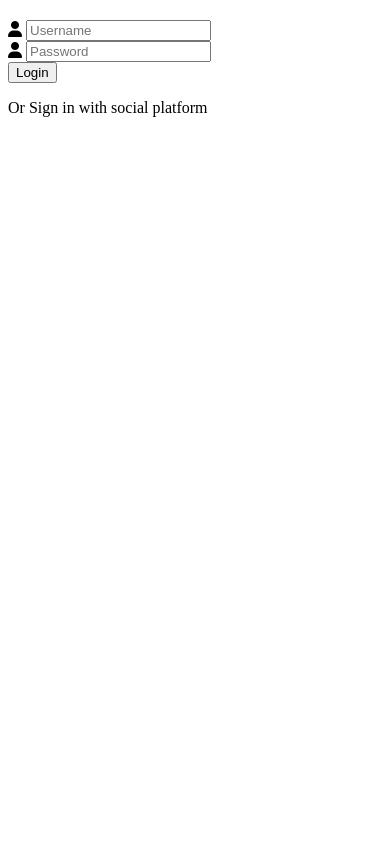
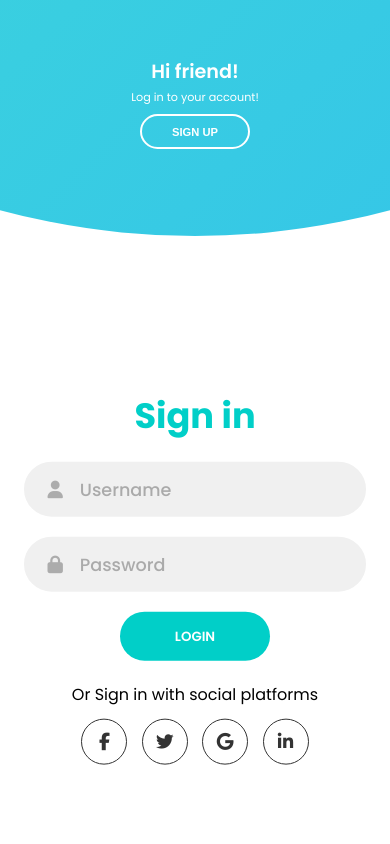
Before and after one commit to SoleTancredi/registration-and--login-form, a plain HTML site: page frontend/index.html in a window 390 px wide. Drawn offline with Linux system fonts and the light colour scheme.

Commit message:
developments on the front

```diff
--- a/frontend/app.js
+++ b/frontend/app.js
@@ -0,0 +1,11 @@
+const sign_in_btn = document.querySelector("#sign-in-btn");
+const sign_up_btn = document.querySelector("#sign-up-btn");
+const container = document.querySelector(".container");
+
+sign_up_btn.addEventListener("click", () => {
+  container.classList.add("sign-up-mode");
+});
+
+sign_in_btn.addEventListener("click", () => {
+  container.classList.remove("sign-up-mode");
+});
--- a/frontend/index.html
+++ b/frontend/index.html
@@ -1,38 +1,108 @@
 <!DOCTYPE html>
 <html lang="en">
   <head>
-    <meta charset="UTF-8">
-    <meta http-equiv="X-UA-Compatible" content="IE=edge">
-    <meta name="viewport" content="width=device-width, initial-scale=1.0">
+    <meta charset="UTF-8" />
+    <meta name="viewport" content="width=device-width, initial-scale=1.0" />
     <script
       src="https://kit.fontawesome.com/64d58efce2.js"
       crossorigin="anonymous"
     ></script>
-    <title>SignIn And SignUp Form</title>
+    <link rel="stylesheet" href="style.css" />
+    <title>Sign in & Sign up Form</title>
   </head>
   <body>
     <div class="container">
       <div class="forms-container">
         <div class="signin-signup">
-            <form action="" class="sign-in-form">
-                <h2 class="title"></h2>
+          <form action="#" class="sign-in-form">
+            <h2 class="title">Sign in</h2>
             <div class="input-field">
               <i class="fas fa-user"></i>
-                    <input type="text" placeholder="Username">
+              <input type="text" placeholder="Username" />
             </div>
             <div class="input-field">
+              <i class="fas fa-lock"></i>
+              <input type="password" placeholder="Password" />
+            </div>
+            <input type="submit" value="Login" class="btn solid" />
+            <p class="social-text">Or Sign in with social platforms</p>
+            <div class="social-media">
+              <a href="#" class="social-icon">
+                <i class="fab fa-facebook-f"></i>
+              </a>
+              <a href="#" class="social-icon">
+                <i class="fab fa-twitter"></i>
+              </a>
+              <a href="#" class="social-icon">
+                <i class="fab fa-google"></i>
+              </a>
+              <a href="#" class="social-icon">
+                <i class="fab fa-linkedin-in"></i>
+              </a>
+            </div>
+          </form>
+          <form action="#" class="sign-up-form">
+            <h2 class="title">Sign up</h2>
+            <div class="input-field">
               <i class="fas fa-user"></i>
-                    <input type="password" placeholder="Password">
+              <input type="text" placeholder="Username" />
             </div>
-                <input type="submit" value="Login" class="btn solid">
-
-                <p class="social-text">Or Sign in with social platform</p>
+            <div class="input-field">
+              <i class="fas fa-envelope"></i>
+              <input type="email" placeholder="Email" />
+            </div>
+            <div class="input-field">
+              <i class="fas fa-lock"></i>
+              <input type="password" placeholder="Password" />
+            </div>
+            <input type="submit" class="btn" value="Sign up" />
+            <p class="social-text">Or Sign up with social platforms</p>
             <div class="social-media">
-                    <a href="" class="social-media"></a>
+              <a href="#" class="social-icon">
+                <i class="fab fa-facebook-f"></i>
+              </a>
+              <a href="#" class="social-icon">
+                <i class="fab fa-twitter"></i>
+              </a>
+              <a href="#" class="social-icon">
+                <i class="fab fa-google"></i>
+              </a>
+              <a href="#" class="social-icon">
+                <i class="fab fa-linkedin-in"></i>
+              </a>
             </div>
           </form>
         </div>
       </div>
+
+      <div class="panels-container">
+        <div class="panel left-panel">
+          <div class="content">
+            <h3>Hi friend!</h3>
+            <p>
+                Log in to your account!
+            </p>
+            <button class="btn transparent" id="sign-up-btn">
+              Sign up
+            </button>
           </div>
+          <img src="img/signup.svg" class="image" alt="" />
+        </div>
+        <div class="panel right-panel">
+          <div class="content">
+            <h3>Welcome!</h3>
+            <p>
+                Complete the registration form or log in with one of the other options and be part of this community
+            </p>
+            <button class="btn transparent" id="sign-in-btn">
+              Sign in
+            </button>
+          </div>
+          <img src="img/signin2.svg" class="image" alt="" />
+        </div>
+      </div>
+    </div>
+
+    <script src="app.js"></script>
   </body>
 </html>
--- a/frontend/style.css
+++ b/frontend/style.css
@@ -0,0 +1,400 @@
+@import url("https://fonts.googleapis.com/css2?family=Poppins:wght@200;300;400;500;600;700;800&display=swap");
+
+* {
+    margin: 0;
+    padding: 0;
+    box-sizing: border-box;
+  }
+
+  body,
+  input {
+    font-family: "Poppins", sans-serif;
+  }
+
+  .container {
+    position: relative;
+    width: 100%;
+    background-color: #fff;
+    min-height: 100vh;
+    overflow: hidden;
+  }
+
+  .forms-container {
+    position: absolute;
+    width: 100%;
+    height: 100%;
+    top: 0;
+    left: 0;
+  }
+
+  .signin-signup {
+    position: absolute;
+    top: 50%;
+    transform: translate(-50%, -50%);
+    left: 75%;
+    width: 50%;
+    transition: 1s 0.7s ease-in-out;
+    display: grid;
+    grid-template-columns: 1fr;
+    z-index: 5;
+  }
+
+  form {
+    display: flex;
+    align-items: center;
+    justify-content: center;
+    flex-direction: column;
+    padding: 0rem 5rem;
+    transition: all 0.2s 0.7s;
+    overflow: hidden;
+    grid-column: 1 / 2;
+    grid-row: 1 / 2;
+  }
+
+  form.sign-up-form {
+    opacity: 0;
+    z-index: 1;
+  }
+
+  form.sign-in-form {
+    z-index: 2;
+  }
+
+  .title {
+    font-size: 2.2rem;
+    color: #01cfc8;
+    margin-bottom: 10px;
+  }
+
+  .input-field {
+    max-width: 380px;
+    width: 100%;
+    background-color: #f0f0f0;
+    margin: 10px 0;
+    height: 55px;
+    border-radius: 55px;
+    display: grid;
+    grid-template-columns: 15% 85%;
+    padding: 0 0.4rem;
+    position: relative;
+  }
+
+  .input-field i {
+    text-align: center;
+    line-height: 55px;
+    color: #acacac;
+    transition: 0.5s;
+    font-size: 1.1rem;
+  }
+
+  .input-field input {
+    background: none;
+    outline: none;
+    border: none;
+    line-height: 1;
+    font-weight: 600;
+    font-size: 1.1rem;
+    color: #333;
+  }
+
+  .input-field input::placeholder {
+    color: #aaa;
+    font-weight: 500;
+  }
+
+  .social-text {
+    padding: 0.7rem 0;
+    font-size: 1rem;
+  }
+
+  .social-media {
+    display: flex;
+    justify-content: center;
+  }
+
+  .social-icon {
+    height: 46px;
+    width: 46px;
+    display: flex;
+    justify-content: center;
+    align-items: center;
+    margin: 0 0.45rem;
+    color: #333;
+    border-radius: 50%;
+    border: 1px solid #333;
+    text-decoration: none;
+    font-size: 1.1rem;
+    transition: 0.3s;
+  }
+
+  .social-icon:hover {
+    color: #4481eb;
+    border-color: #4481eb;
+  }
+
+  .btn {
+    width: 150px;
+    background-color: #01cfc8;
+    border: none;
+    outline: none;
+    height: 49px;
+    border-radius: 49px;
+    color: #fff;
+    text-transform: uppercase;
+    font-weight: 600;
+    margin: 10px 0;
+    cursor: pointer;
+    transition: 0.5s;
+  }
+
+  .btn:hover {
+    background-color: #4d84e2;
+  }
+  .panels-container {
+    position: absolute;
+    height: 100%;
+    width: 100%;
+    top: 0;
+    left: 0;
+    display: grid;
+    grid-template-columns: repeat(2, 1fr);
+  }
+
+  .container:before {
+    content: "";
+    position: absolute;
+    height: 2000px;
+    width: 2000px;
+    top: -10%;
+    right: 48%;
+    transform: translateY(-50%);
+    background-image: linear-gradient(-45deg, #32c0ec 0%, #45e6ce 100%);
+    transition: 1.8s ease-in-out;
+    border-radius: 50%;
+    z-index: 6;
+  }
+
+  .image {
+    width: 100%;
+    transition: transform 1.1s ease-in-out;
+    transition-delay: 0.4s;
+  }
+
+  .panel {
+    display: flex;
+    flex-direction: column;
+    align-items: flex-end;
+    justify-content: space-around;
+    text-align: center;
+    z-index: 6;
+  }
+
+  .left-panel {
+    pointer-events: all;
+    padding: 3rem 17% 2rem 12%;
+  }
+
+  .right-panel {
+    pointer-events: none;
+    padding: 3rem 12% 2rem 17%;
+  }
+
+  .panel .content {
+    color: #fff;
+    transition: transform 0.9s ease-in-out;
+    transition-delay: 0.6s;
+  }
+
+  .panel h3 {
+    font-weight: 600;
+    line-height: 1;
+    font-size: 1.5rem;
+  }
+
+  .panel p {
+    font-size: 0.95rem;
+    padding: 0.7rem 0;
+  }
+
+  .btn.transparent {
+    margin: 0;
+    background: none;
+    border: 2px solid #fff;
+    width: 130px;
+    height: 41px;
+    font-weight: 600;
+    font-size: 0.8rem;
+  }
+
+  .right-panel .image,
+  .right-panel .content {
+    transform: translateX(800px);
+  }
+
+  /* ANIMATION */
+
+  .container.sign-up-mode:before {
+    transform: translate(100%, -50%);
+    right: 52%;
+  }
+
+  .container.sign-up-mode .left-panel .image,
+  .container.sign-up-mode .left-panel .content {
+    transform: translateX(-800px);
+  }
+
+  .container.sign-up-mode .signin-signup {
+    left: 25%;
+  }
+
+  .container.sign-up-mode form.sign-up-form {
+    opacity: 1;
+    z-index: 2;
+  }
+
+  .container.sign-up-mode form.sign-in-form {
+    opacity: 0;
+    z-index: 1;
+  }
+
+  .container.sign-up-mode .right-panel .image,
+  .container.sign-up-mode .right-panel .content {
+    transform: translateX(0%);
+  }
+
+  .container.sign-up-mode .left-panel {
+    pointer-events: none;
+  }
+
+  .container.sign-up-mode .right-panel {
+    pointer-events: all;
+  }
+
+  @media (max-width: 870px) {
+    .container {
+      min-height: 800px;
+      height: 100vh;
+    }
+    .signin-signup {
+      width: 100%;
+      top: 95%;
+      transform: translate(-50%, -100%);
+      transition: 1s 0.8s ease-in-out;
+    }
+
+    .signin-signup,
+    .container.sign-up-mode .signin-signup {
+      left: 50%;
+    }
+
+    .panels-container {
+      grid-template-columns: 1fr;
+      grid-template-rows: 1fr 2fr 1fr;
+    }
+
+    .panel {
+      flex-direction: row;
+      justify-content: space-around;
+      align-items: center;
+      padding: 2.5rem 8%;
+      grid-column: 1 / 2;
+    }
+
+    .right-panel {
+      grid-row: 3 / 4;
+    }
+
+    .left-panel {
+      grid-row: 1 / 2;
+    }
+
+    .image {
+      width: 200px;
+      transition: transform 0.9s ease-in-out;
+      transition-delay: 0.6s;
+    }
+
+    .panel .content {
+      padding-right: 15%;
+      transition: transform 0.9s ease-in-out;
+      transition-delay: 0.8s;
+    }
+
+    .panel h3 {
+      font-size: 1.2rem;
+    }
+
+    .panel p {
+      font-size: 0.7rem;
+      padding: 0.5rem 0;
+    }
+
+    .btn.transparent {
+      width: 110px;
+      height: 35px;
+      font-size: 0.7rem;
+    }
+
+    .container:before {
+      width: 1500px;
+      height: 1500px;
+      transform: translateX(-50%);
+      left: 30%;
+      bottom: 68%;
+      right: initial;
+      top: initial;
+      transition: 2s ease-in-out;
+    }
+
+    .container.sign-up-mode:before {
+      transform: translate(-50%, 100%);
+      bottom: 32%;
+      right: initial;
+    }
+
+    .container.sign-up-mode .left-panel .image,
+    .container.sign-up-mode .left-panel .content {
+      transform: translateY(-300px);
+    }
+
+    .container.sign-up-mode .right-panel .image,
+    .container.sign-up-mode .right-panel .content {
+      transform: translateY(0px);
+    }
+
+    .right-panel .image,
+    .right-panel .content {
+      transform: translateY(300px);
+    }
+
+    .container.sign-up-mode .signin-signup {
+      top: 5%;
+      transform: translate(-50%, 0);
+    }
+  }
+
+  @media (max-width: 570px) {
+    form {
+      padding: 0 1.5rem;
+    }
+
+    .image {
+      display: none;
+    }
+    .panel .content {
+      padding: 0.5rem 1rem;
+    }
+    .container {
+      padding: 1.5rem;
+    }
+
+    .container:before {
+      bottom: 72%;
+      left: 50%;
+    }
+
+    .container.sign-up-mode:before {
+      bottom: 28%;
+      left: 50%;
+    }
+  }
```
Lines whose indentation alone changed are shown as unchanged.
